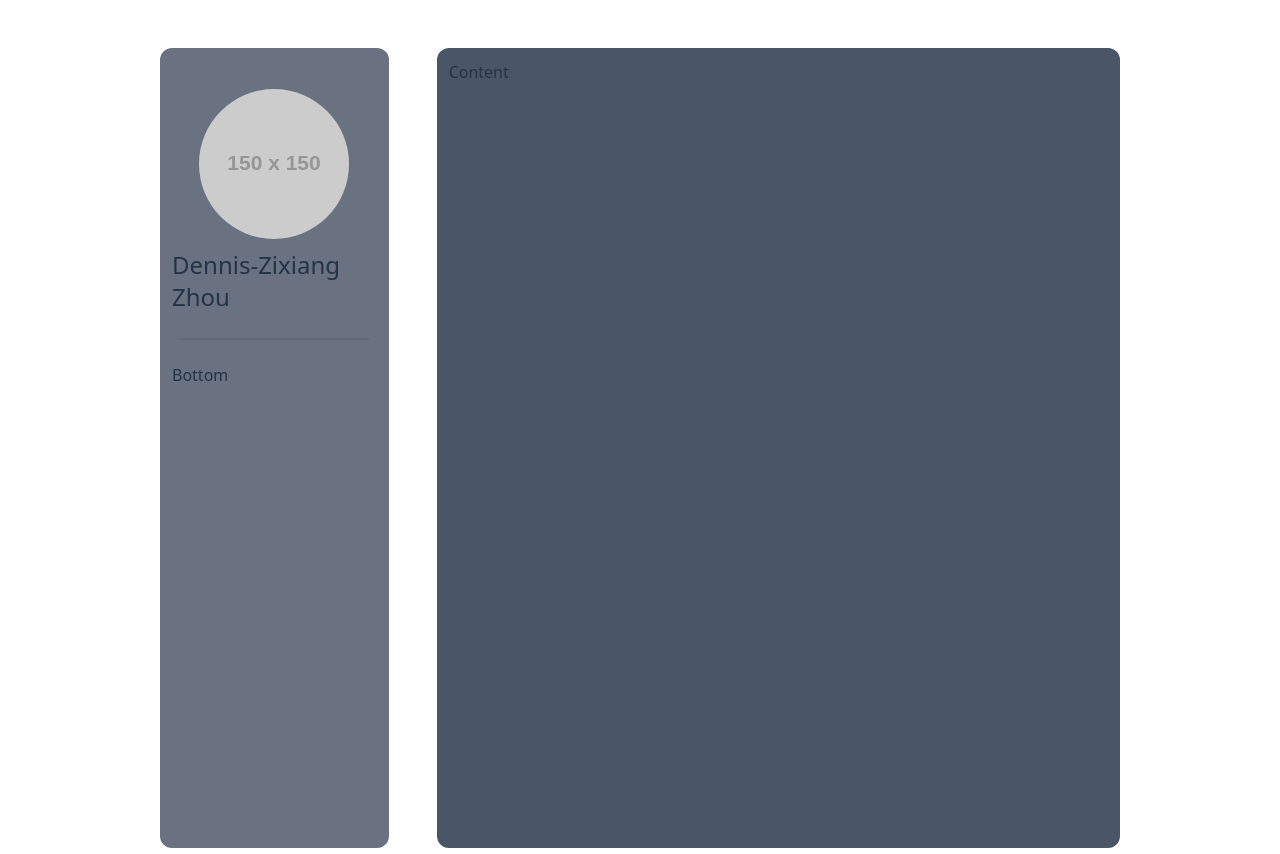
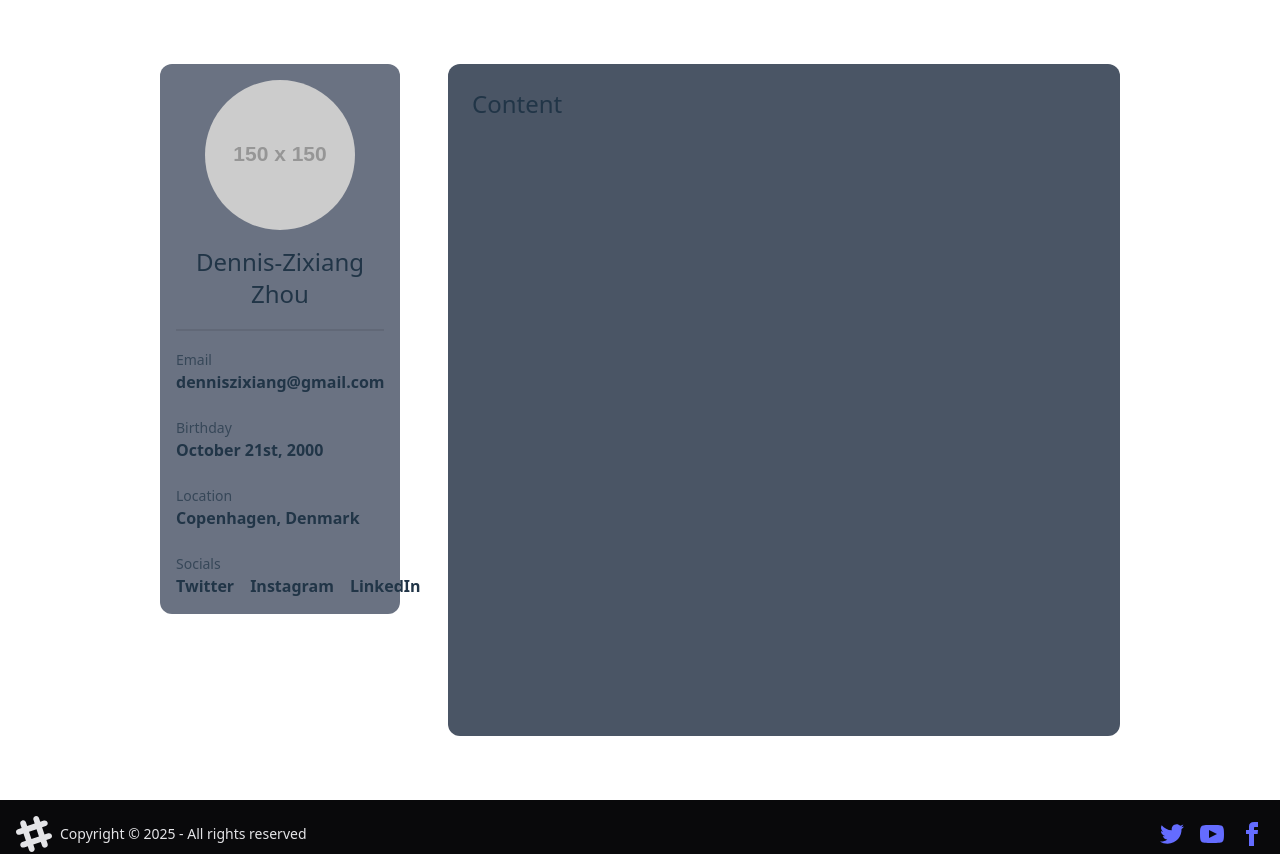
Before and after one commit to Dennis2300/CV-Portfolio, a Vue app: page / in a window 1280 px wide. Shown: the top 854 px of the page. Built offline with nearby package versions, Linux system fonts and the light colour scheme.

Commit message:
Update Home.vue

```diff
--- a/src/components/Home.vue
+++ b/src/components/Home.vue
@@ -1,15 +1,44 @@
 <template>
-  <div class="flex felx-row gap-12 w-3/4 min-h-screen py-12">
-    <div class="w-1/4 h-[800px] bg-gray-500 rounded-xl px-3">
-      <div class="w-full h-1/3 flex flex-col items-center justify-around pt-10">
-        <img src="https://placehold.co/150x150?text=Profile Picture" class="rounded-full" alt="" />
-        <h1 class="text-2xl mt-2">Dennis-Zixiang Zhou</h1>
+  <div
+    class="flex flex-col md:flex-row gap-12 w-full md:w-3/4 min-h-screen py-16 mx-auto"
+  >
+    <aside
+      class="md:w-1/4 w-full h-[550px] bg-gray-500 rounded-xl p-4 flex flex-col"
+    >
+      <div class="flex flex-col items-center gap-4">
+        <img
+          src="https://placehold.co/150x150?text=Profile+Picture"
+          class="rounded-full"
+          alt="Profile picture"
+        />
+        <h1 class="text-2xl text-center">Dennis-Zixiang Zhou</h1>
       </div>
-      <div class="divider px-2"></div>
-      <div class="w-full h-2/3">Bottom</div>
-    </div>
-    <div class="w-3/4 bg-gray-600 rounded-xl p-3">
-      <h1>Content</h1>
-    </div>
+      <div class="divider my-4"></div>
+      <div class="flex flex-col gap-6 flex-grow">
+        <div>
+          <h2 class="text-sm opacity-70">Email</h2>
+          <strong>denniszixiang@gmail.com</strong>
+        </div>
+        <div>
+          <h2 class="text-sm opacity-70">Birthday</h2>
+          <strong>October 21st, 2000</strong>
+        </div>
+        <div>
+          <h2 class="text-sm opacity-70">Location</h2>
+          <strong>Copenhagen, Denmark</strong>
+        </div>
+        <div>
+          <h2 class="text-sm opacity-70">Socials</h2>
+          <div class="flex gap-4">
+            <strong>Twitter</strong>
+            <strong>Instagram</strong>
+            <strong>LinkedIn</strong>
+          </div>
+        </div>
+      </div>
+    </aside>
+    <main class="md:w-3/4 w-full bg-gray-600 rounded-xl p-6">
+      <h1 class="text-2xl mb-4">Content</h1>
+    </main>
   </div>
 </template>
```
